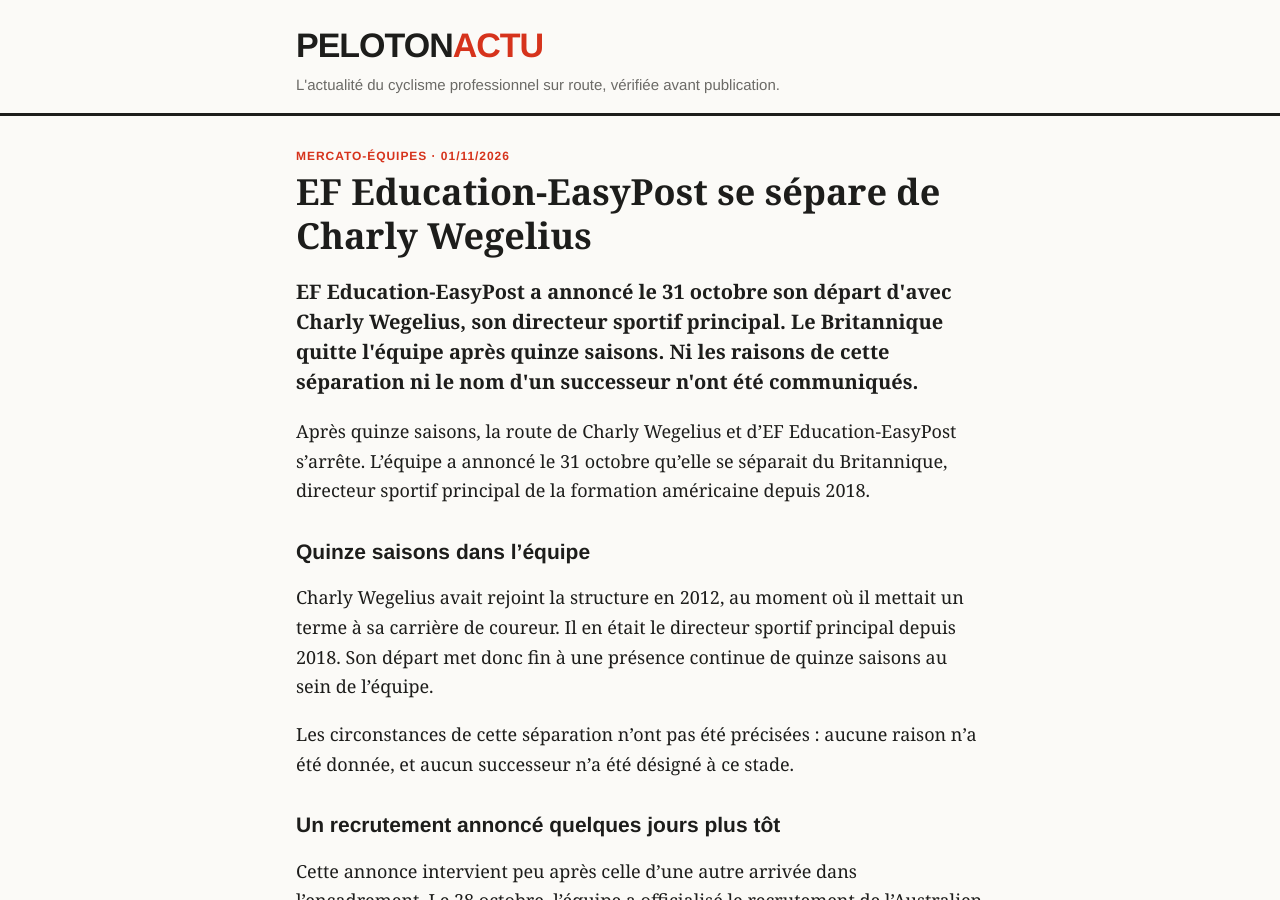
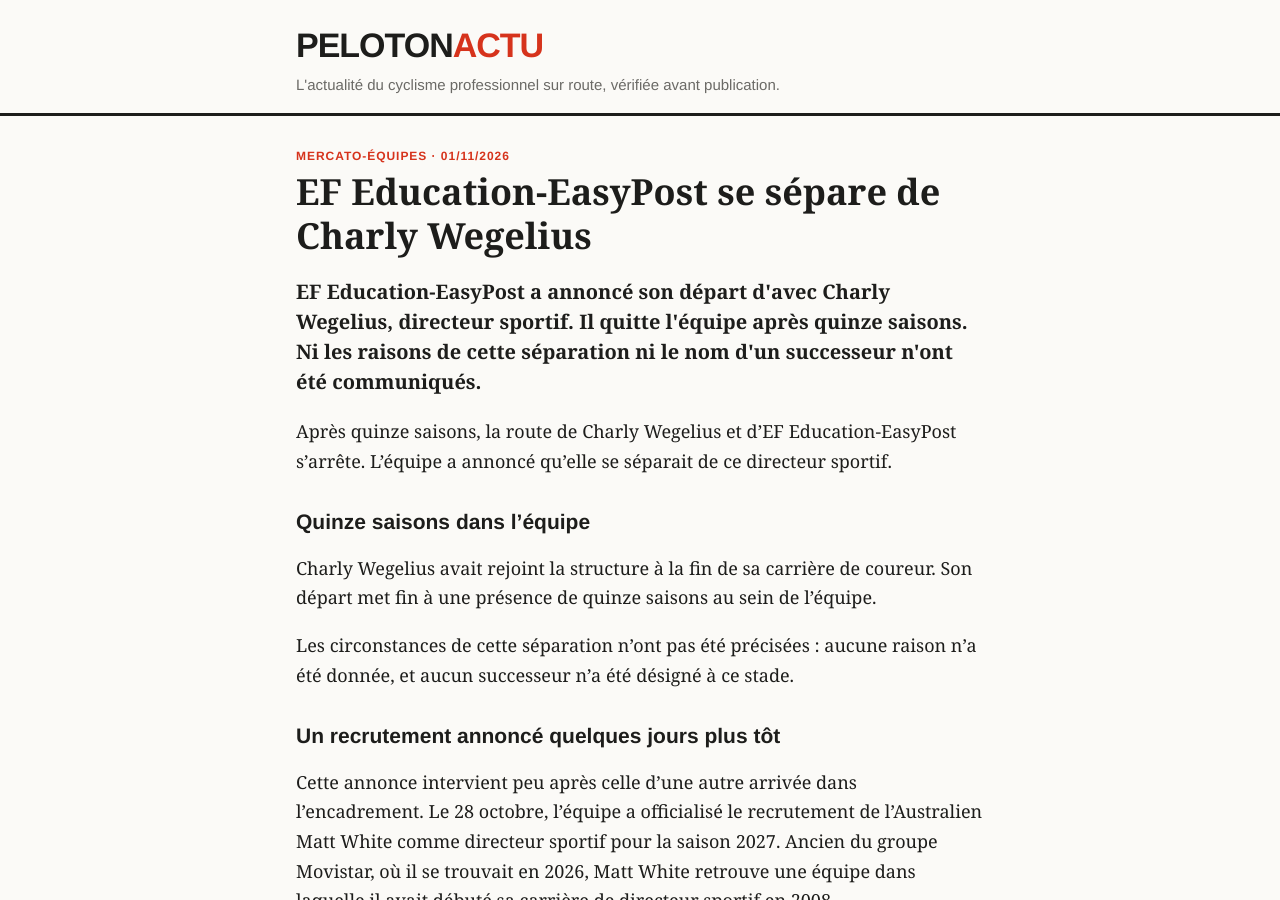
Before and after one commit to antoinebb/test-repo, a Jekyll site: the page built from _posts/2026-11-01-ef-education-easypost-se-separe-de-charly-wegelius.md, in a window 1280 px wide and 900 px high. Built offline with Jekyll 4.4.1, drawn with Linux system fonts in a browser that asks for light colours.

Commit message:
Correction n°1 : EF Education-EasyPost se sépare de Charly Wegelius
Co-Authored-By: Claude Sonnet 5.5 <noreply@anthropic.com>
Claude-Session: https://claude.ai/code/session_01Hc8YjcEaafLc5HYTRwr5tz

```diff
--- a/_posts/2026-11-01-ef-education-easypost-se-separe-de-charly-wegelius.md
+++ b/_posts/2026-11-01-ef-education-easypost-se-separe-de-charly-wegelius.md
@@ -4,16 +4,16 @@ title: "EF Education-EasyPost se sépare de Charly Wegelius"
 date: 2026-11-01 18:05:00 +0100
 format: Mercato-équipes
 description: >-
-  EF Education-EasyPost met fin à quinze saisons de collaboration avec son directeur sportif principal, le Britannique Charly Wegelius.
+  EF Education-EasyPost met fin à quinze saisons de collaboration avec son directeur sportif Charly Wegelius.
 chapo: >-
-  EF Education-EasyPost a annoncé le 31 octobre son départ d'avec Charly Wegelius, son directeur sportif principal. Le Britannique quitte l'équipe après quinze saisons. Ni les raisons de cette séparation ni le nom d'un successeur n'ont été communiqués.
+  EF Education-EasyPost a annoncé son départ d'avec Charly Wegelius, directeur sportif. Il quitte l'équipe après quinze saisons. Ni les raisons de cette séparation ni le nom d'un successeur n'ont été communiqués.
 tags: ["EF Education-EasyPost", "Mercato", "WorldTour", "Saison 2027"]
 ---
-Après quinze saisons, la route de Charly Wegelius et d'EF Education-EasyPost s'arrête. L'équipe a annoncé le 31 octobre qu'elle se séparait du Britannique, directeur sportif principal de la formation américaine depuis 2018.
+Après quinze saisons, la route de Charly Wegelius et d'EF Education-EasyPost s'arrête. L'équipe a annoncé qu'elle se séparait de ce directeur sportif.
 
 ## Quinze saisons dans l'équipe
 
-Charly Wegelius avait rejoint la structure en 2012, au moment où il mettait un terme à sa carrière de coureur. Il en était le directeur sportif principal depuis 2018. Son départ met donc fin à une présence continue de quinze saisons au sein de l'équipe.
+Charly Wegelius avait rejoint la structure à la fin de sa carrière de coureur. Son départ met fin à une présence de quinze saisons au sein de l'équipe.
 
 Les circonstances de cette séparation n'ont pas été précisées : aucune raison n'a été donnée, et aucun successeur n'a été désigné à ce stade.
 
```
